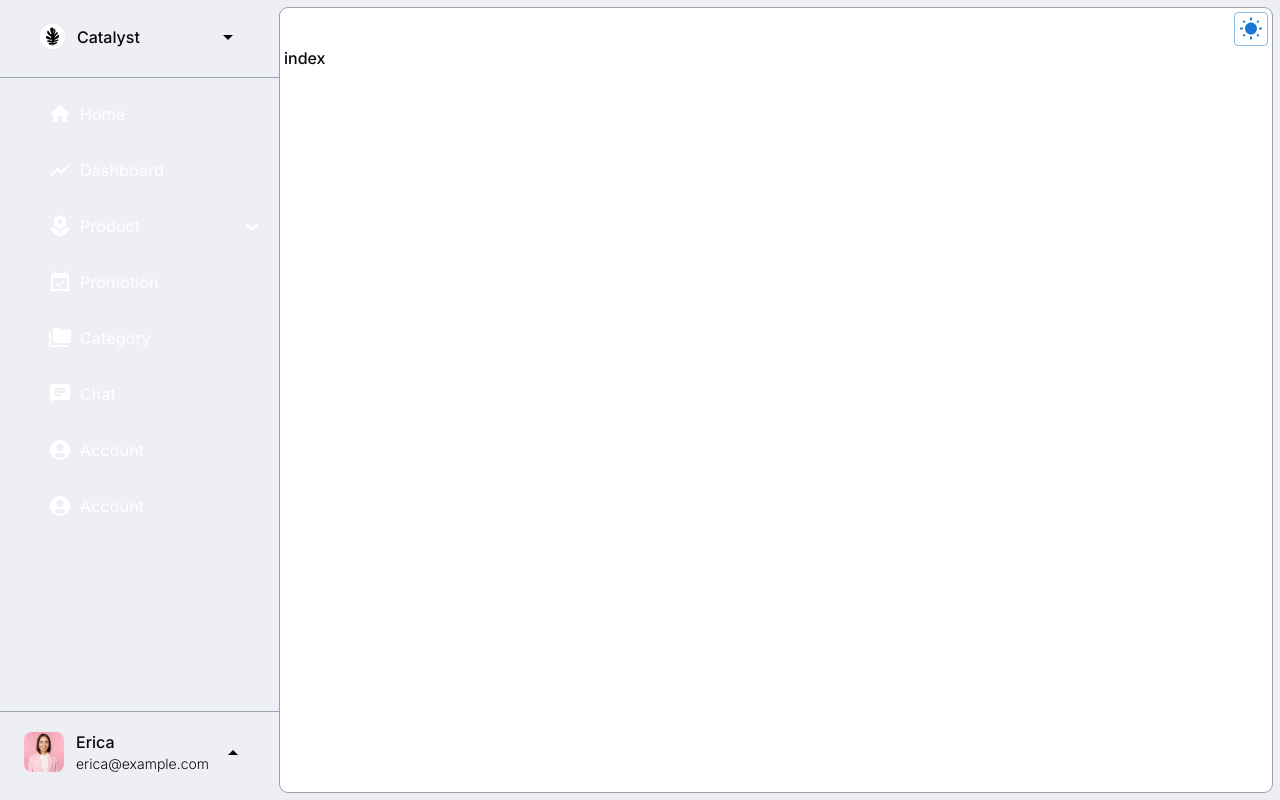
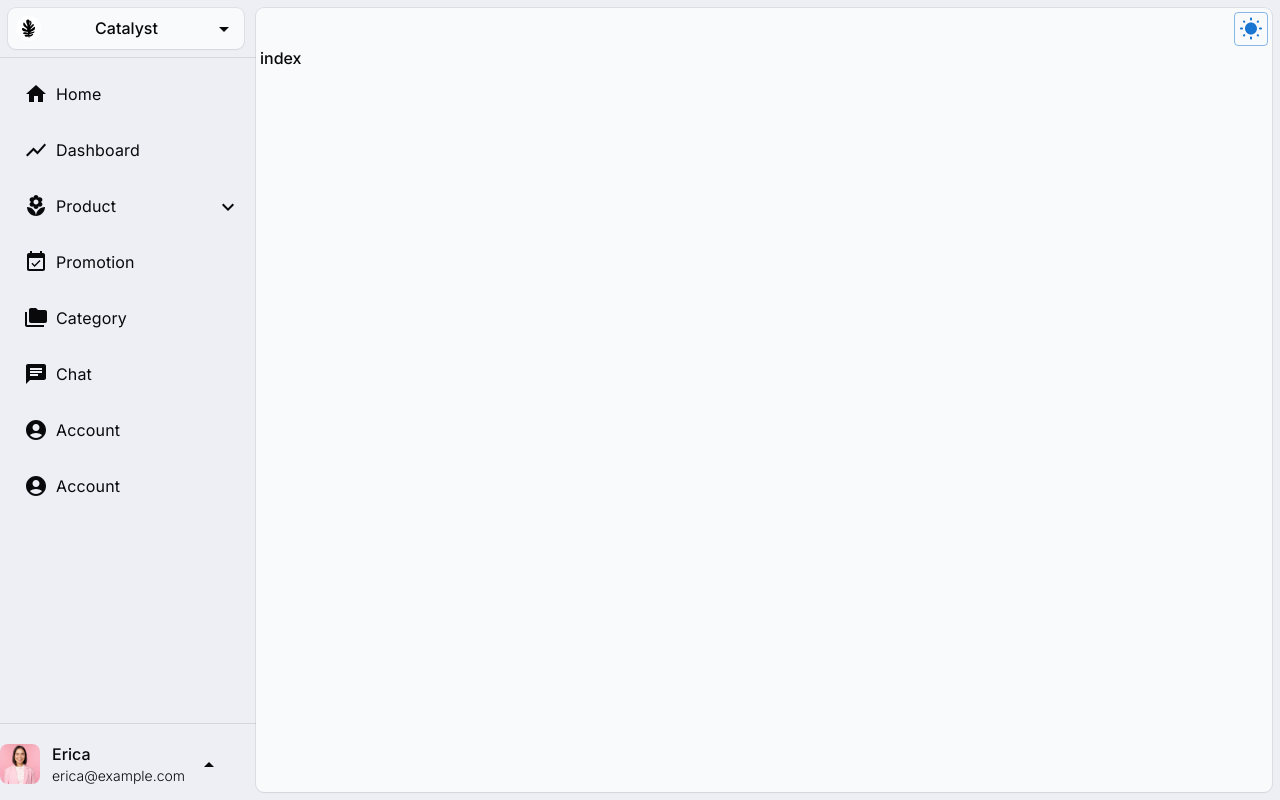
Before and after one commit to khadonnn/plant-home, a React (Create React App) app in the folder admin/: page / in a window 1280 px wide. Built offline with nearby package versions, Linux system fonts and the light colour scheme.

Commit message:
fix darkMode

```diff
--- a/admin/src/components/layout/adminLayout/AdminLayout.jsx
+++ b/admin/src/components/layout/adminLayout/AdminLayout.jsx
@@ -14,20 +14,20 @@ const AdminLayout = ({ header, sidebar, content, footer, children }) => {
     }
   }, [darkMode]);
   return (
-    <div className="admin-layout relative h-screen bg-cus-white pb-2 pl-6 pr-2 pt-2 text-base font-medium text-cus-dark dark:bg-cus-dark dark:text-cus-white lg:ring-zinc-800">
+    <div className="admin-layout relative h-screen bg-cus-white pb-2 pr-2 pt-2 text-base font-medium text-cus-dark dark:bg-cus-dark dark:text-cus-white lg:ring-zinc-800">
       <div className="flex h-full">
-        <div className="">
-          <div className="p-4">{header}</div>
-          <div className="min-w-[256px] text-cus-white dark:text-cus-dark">
-            <hr className="-ml-6 mt-3 border-t-[1px] border-gray-400 dark:border-gray-800" />
+        <div className="flex flex-col">
+          <div className="pr-1">{header}</div>
+          <div className="min-w-[256px] flex-grow overflow-y-auto">
+            <hr className="border-border-lig/20 dark:border-border-dark -ml-6 mt-2 border-t-[1px]" />
             {sidebar}
           </div>
-          <div className="absolute bottom-5 min-w-[256px]">
-            <hr className="-ml-6 mb-3 border-t-[1px] border-gray-400 dark:border-gray-800" />
+          <div className="min-w-[256px]">
+            <hr className="border-border-lig/20 dark:border-border-dark -ml-6 mb-3 border-t-[1px]" />
             {footer}
           </div>
         </div>
-        <div className="grow bg-white md:rounded-lg lg:rounded-lg lg:p-1 lg:shadow-sm lg:ring-1 lg:ring-zinc-400 dark:lg:bg-zinc-800 dark:lg:ring-white/10">
+        <div className="flex-grow bg-cus-cream md:rounded-lg lg:rounded-lg lg:p-1 lg:shadow-sm lg:ring-1 lg:ring-zinc-400/20 dark:lg:bg-zinc-800 dark:lg:ring-white/10">
           <div className="h-12px flex justify-end">
             <Button
               className="min-w-0 p-1"
--- a/admin/src/components/layout/header/Header.jsx
+++ b/admin/src/components/layout/header/Header.jsx
@@ -3,11 +3,11 @@ import Logo from './Logo';
 import ArrowDropDownIcon from '@mui/icons-material/ArrowDropDown';
 const Header = () => {
   return (
-    <div className="mr-6 flex items-center gap-3">
+    <div className="mx-2 ml-2 mr-2 flex justify-evenly rounded-lg bg-cus-cream p-2 dark:bg-cus-brown lg:shadow-sm lg:ring-1 lg:ring-gray-400/20 dark:lg:bg-zinc-800 dark:lg:ring-white/10">
       <span className="h-[25px] w-[25px]">
         <Logo />
       </span>
-      <span>Catalyst</span>
+      <span className="flex-1 text-center">Catalyst</span>
       <span className="ml-auto flex items-end">
         <ArrowDropDownIcon />
       </span>
--- a/admin/src/components/layout/sidebar/RecursiveSideBar.jsx
+++ b/admin/src/components/layout/sidebar/RecursiveSideBar.jsx
@@ -51,7 +51,6 @@ const NavBarBtn = ({ route, parentPath = '', isRecursive }) => {
           e.stopPropagation();
           handleCollapse();
         }}
-        className="text-white"
       >
         {open ? <ExpandLess /> : <ExpandMore />}
       </span>
@@ -60,7 +59,7 @@ const NavBarBtn = ({ route, parentPath = '', isRecursive }) => {
   if (!isNavBar) return null;
 
   return (
-    <div className="text-white dark:text-cus-dark">
+    <div>
       <ListItemButton
         key={fullPath}
         onClick={handleBtn}
--- a/admin/tailwind.config.js
+++ b/admin/tailwind.config.js
@@ -9,7 +9,10 @@ export default {
         'cus-dark': '#09090b',
         'cus-brown': '#18181b',
         'cus-white': '#edeff5',
-        'cus-cream': '#f9fafb'
+        'cus-cream': '#f9fafb',
+        'border-lig': '#6b7280',
+        'border-dark': '#1f2937',
+
       },
       fontFamily: {
         inter: ['Inter', 'sans-serif'],
```
